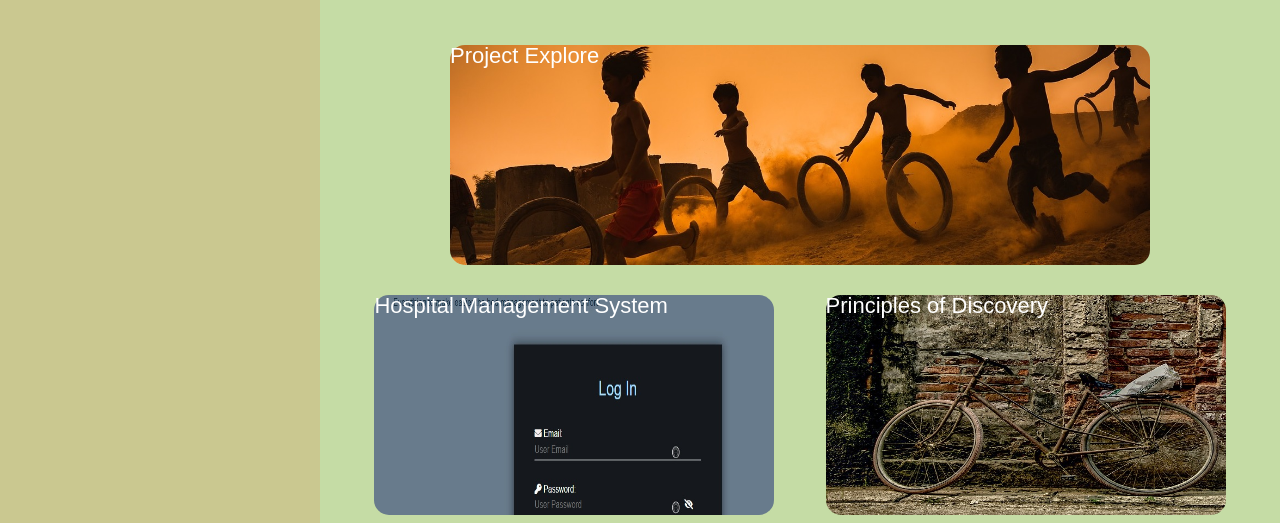
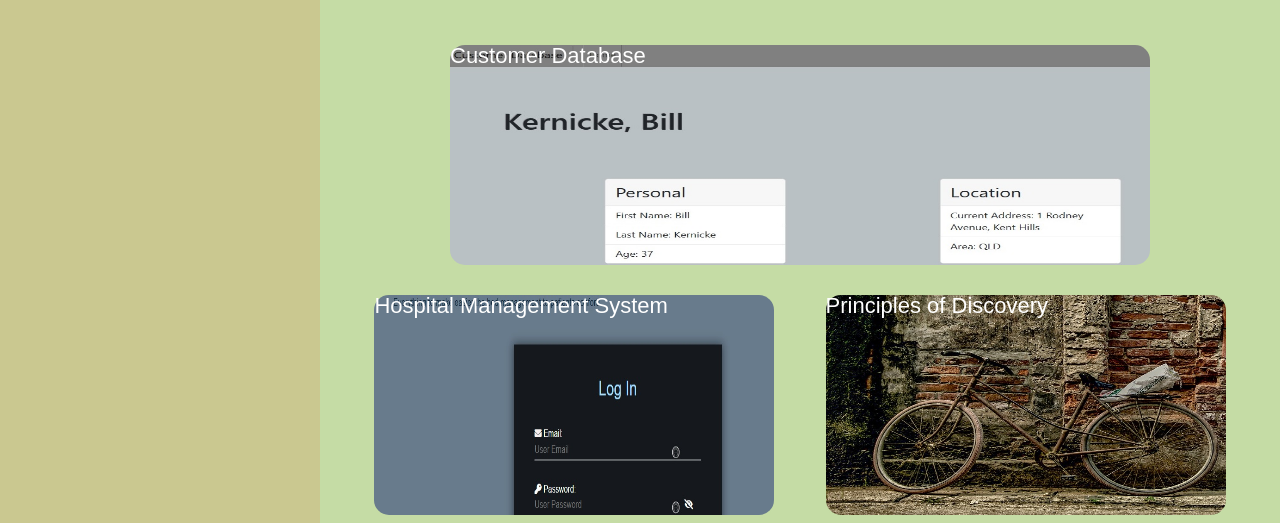
Before and after one commit to TVML24/portfolio-showcase-TVML24, a plain HTML site: page index.html in a window 1280 px wide. Shown: the part 1124-1647 px from the top of the page. Drawn offline with Linux system fonts and the light colour scheme; a web font is replaced by a local one.

Commit message:
added project 3

```diff
--- a/index.html
+++ b/index.html
@@ -63,7 +63,7 @@
                 <h2 class ="hidden-heading header-background">Work</h2>
                 <div class="work-container">
                     <a class = "work-card-xlong" caption = "FetchEvent Application" href="https://lilyhargreaves.github.io/chilly-mandrills-project-one/"><img src="./assets/images/mandrills.jpg" alt="FetchEvent"></a>
-                    <a class = "work-card-long" caption = "Project Explore" href="#"><img src="./assets/images/rollin.jpg" alt="Project Explore"></a>
+                    <a class = "work-card-long" caption = "Customer Database" href="https://arcane-peak-58750.herokuapp.com/"><img src="./assets/images/final.jpg" alt="Project Explore"></a>
                     <a class = "work-card-short" caption = "Hospital Management System" href="https://hospitalmanagementsystem.herokuapp.com/login"><img src="./assets/images/three.jpg" alt="Patient Management System"></a>
                     <a class = "work-card-short" caption = "Principles of Discovery" href="#"><img src="./assets/images/aplaceyoudliketobe.jpg" alt="Principles of Discovery"></a>
                     <a class = "work-card-long" caption = "Simple Landing Page" href="https://tvml24.github.io/landing-page-clone/"><img src="./assets/images/wham.png" alt="Simple Landing Page"></a>
```
Also changed, not shown: assets/images/final.jpg (added).
